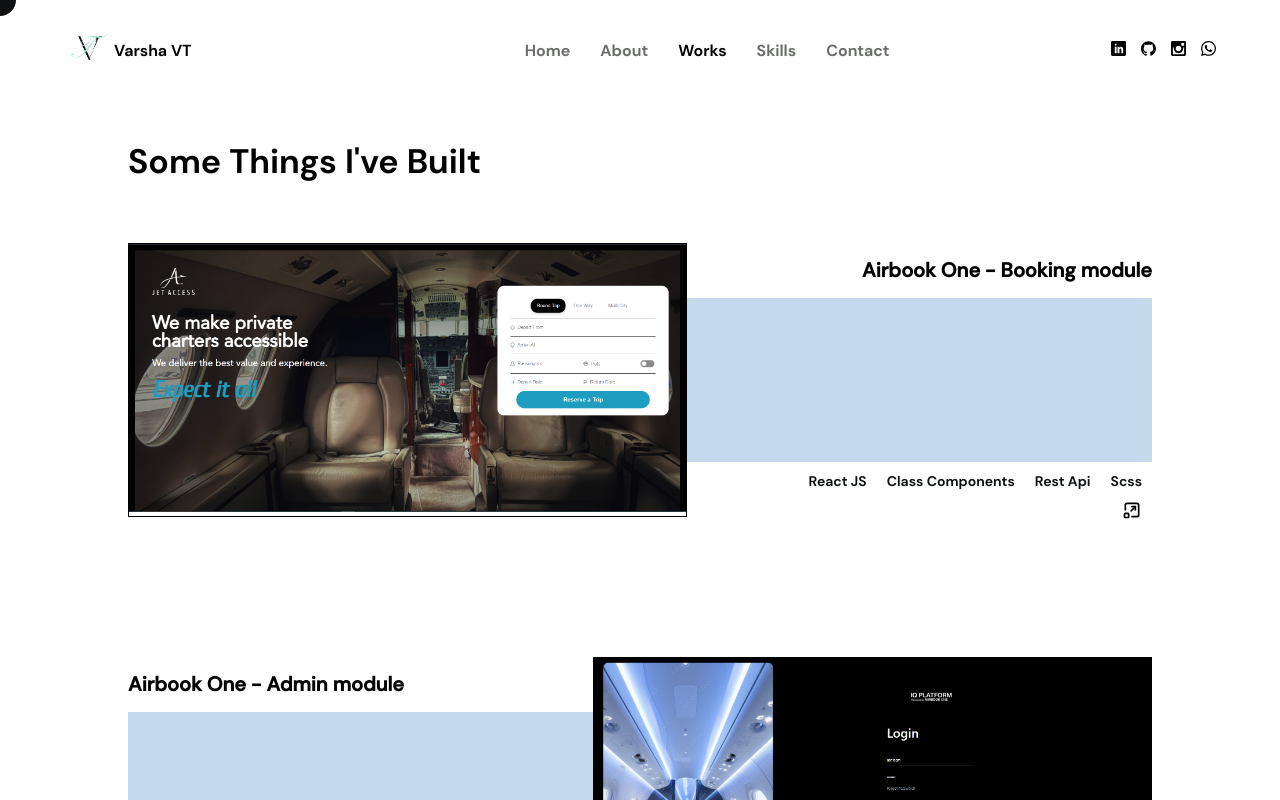
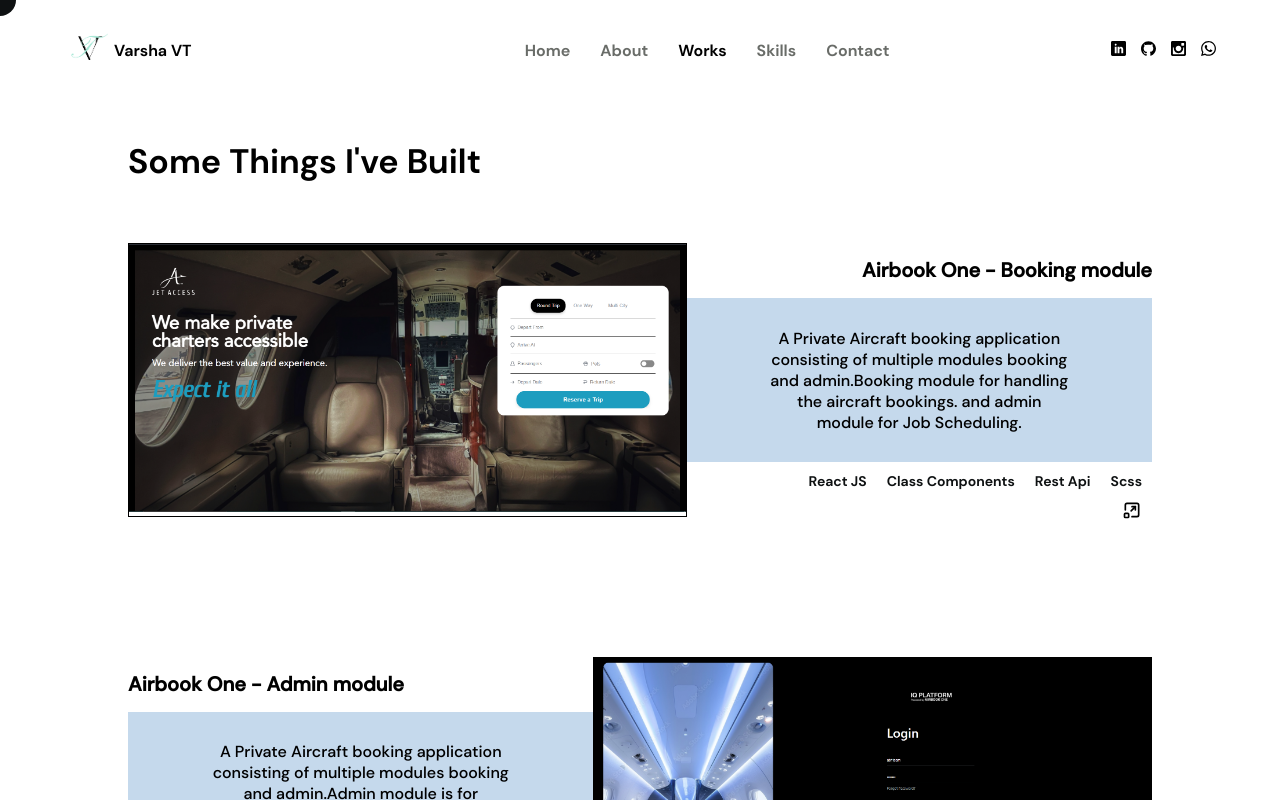
Before and after one commit to Varshavt1999/portfolio-website, a React (Create React App) app: page /works in a window 1280 px wide. Shown: the top 800 px of the page. Built offline with nearby package versions, Linux system fonts and the light colour scheme; a web font is replaced by a local one.

Commit message:
feat: project description changed

```diff
--- a/src/components/screens/Projects.jsx
+++ b/src/components/screens/Projects.jsx
@@ -33,14 +33,16 @@ function Projects() {
       img: ab1Booking,
       heading: "Airbook One - Booking module",
       technologies: ["React JS", "Class Components", "Rest Api", "Scss"],
-      description: "",
+      description:
+        "A Private Aircraft booking application consisting of multiple modules booking and admin.Booking module for handling the aircraft bookings. and admin module for Job Scheduling. ",
     },
     {
       id: 2,
       img: ab1Admin,
       heading: "Airbook One - Admin module",
       technologies: ["javascript", "Rest Api", "Scss"],
-      description: "",
+      description:
+        "A Private Aircraft booking application consisting of multiple modules booking and admin.Admin module is for handlimg the admin side of airbook one. ",
     },
     {
       id: 3,
```
